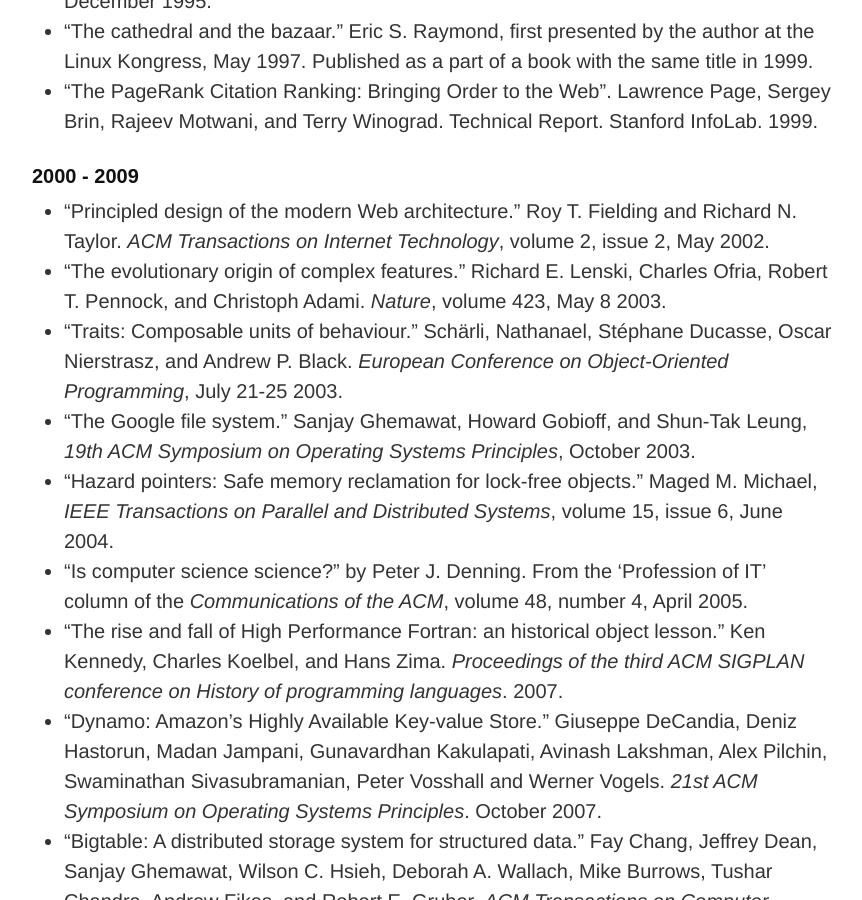
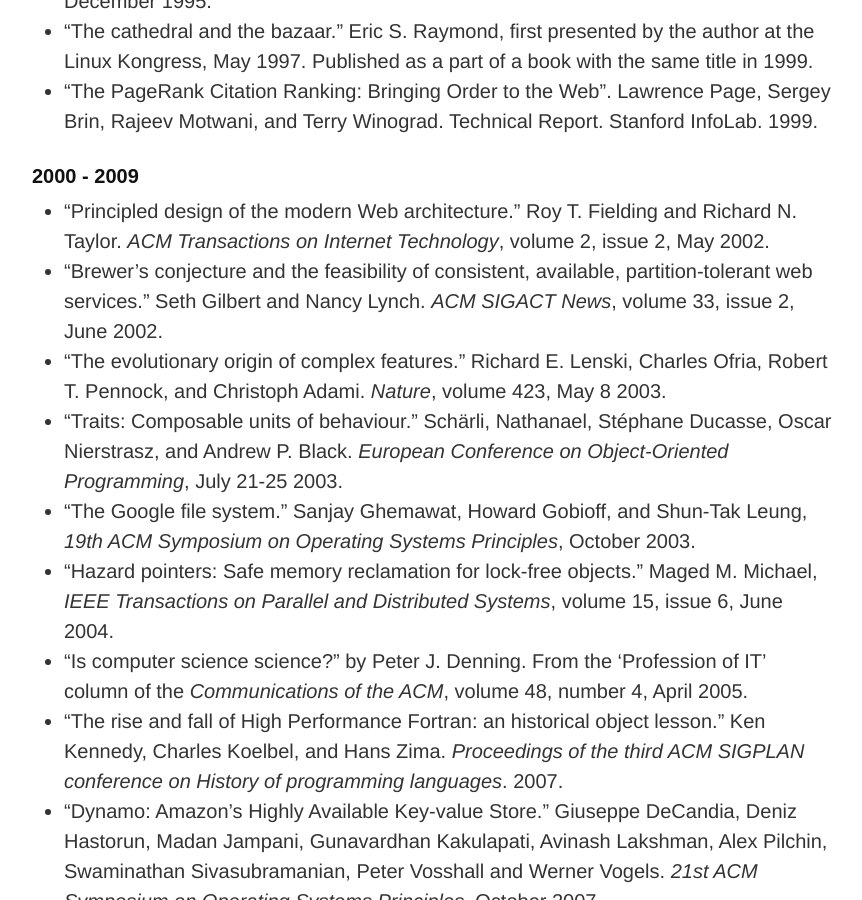
Before and after one commit to mspiegel/mspiegel.github.com, a Jekyll site: the page built from cannon.md, in a window 1280 px wide and 900 px high, scrolled down 5004 px. Shown: the whole window, without its empty margins (206-1068 px from the left). Built offline with Jekyll 4.4.1, drawn with Linux system fonts in a browser that asks for light colours.

Commit message:
Add CAP theorem paper.

```diff
--- a/cannon.md
+++ b/cannon.md
@@ -99,6 +99,7 @@ Suggestions, criticisms, or comments are always appreciated.
 ### 2000 - 2009
 
 * "Principled design of the modern Web architecture." Roy T. Fielding and Richard N. Taylor. _ACM Transactions on Internet Technology_, volume 2, issue 2, May 2002.
+* "Brewer's conjecture and the feasibility of consistent, available, partition-tolerant web services." Seth Gilbert and Nancy Lynch. _ACM SIGACT News_, volume 33, issue 2, June 2002.
 * "The evolutionary origin of complex features." Richard E. Lenski, Charles Ofria, Robert T. Pennock, and Christoph Adami. _Nature_, volume 423, May 8 2003.
 * "Traits: Composable units of behaviour." Schärli, Nathanael, Stéphane Ducasse, Oscar Nierstrasz, and Andrew P. Black. _European Conference on Object-Oriented Programming_, July 21-25 2003.
 * "The Google file system." Sanjay Ghemawat, Howard Gobioff, and Shun-Tak Leung, _19th ACM Symposium on Operating Systems Principles_, October 2003.
```
